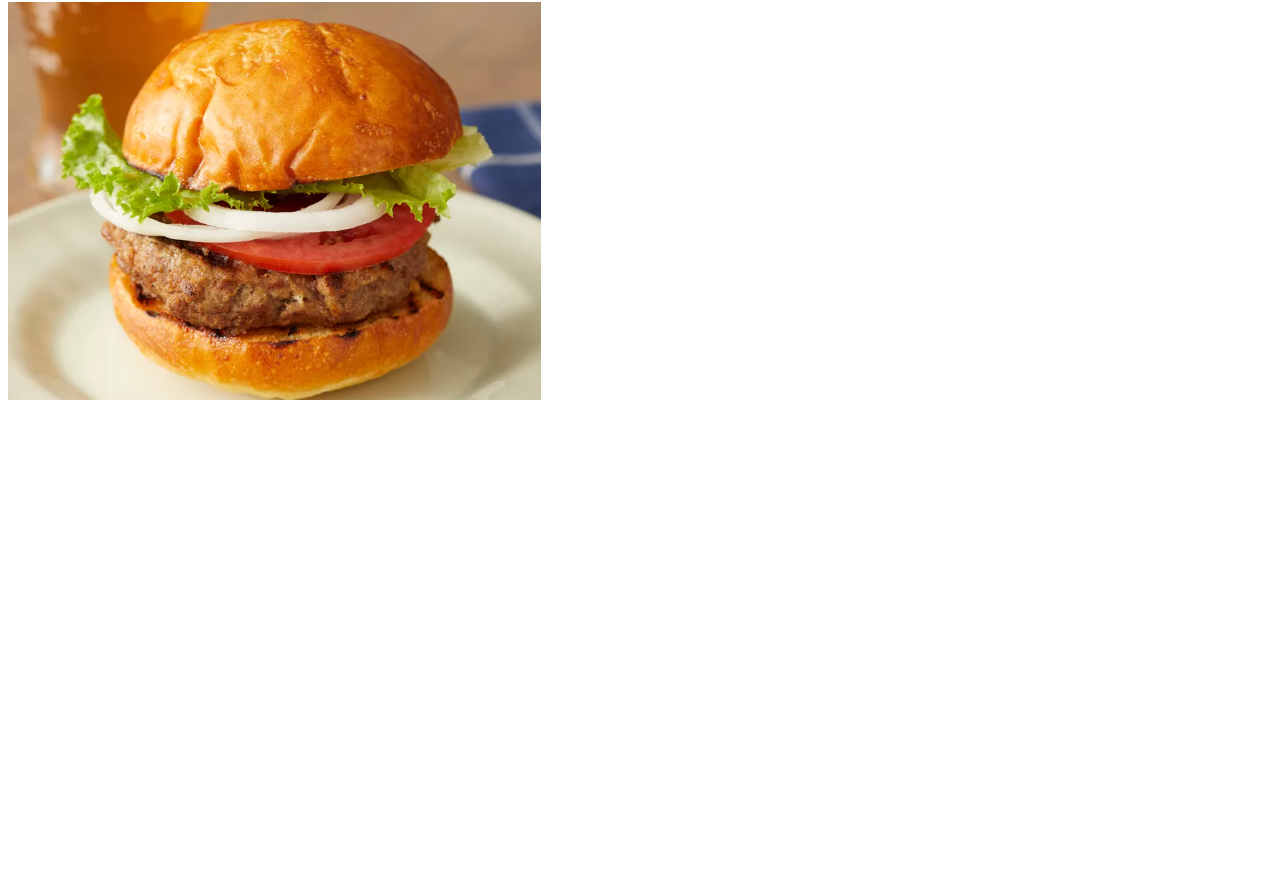
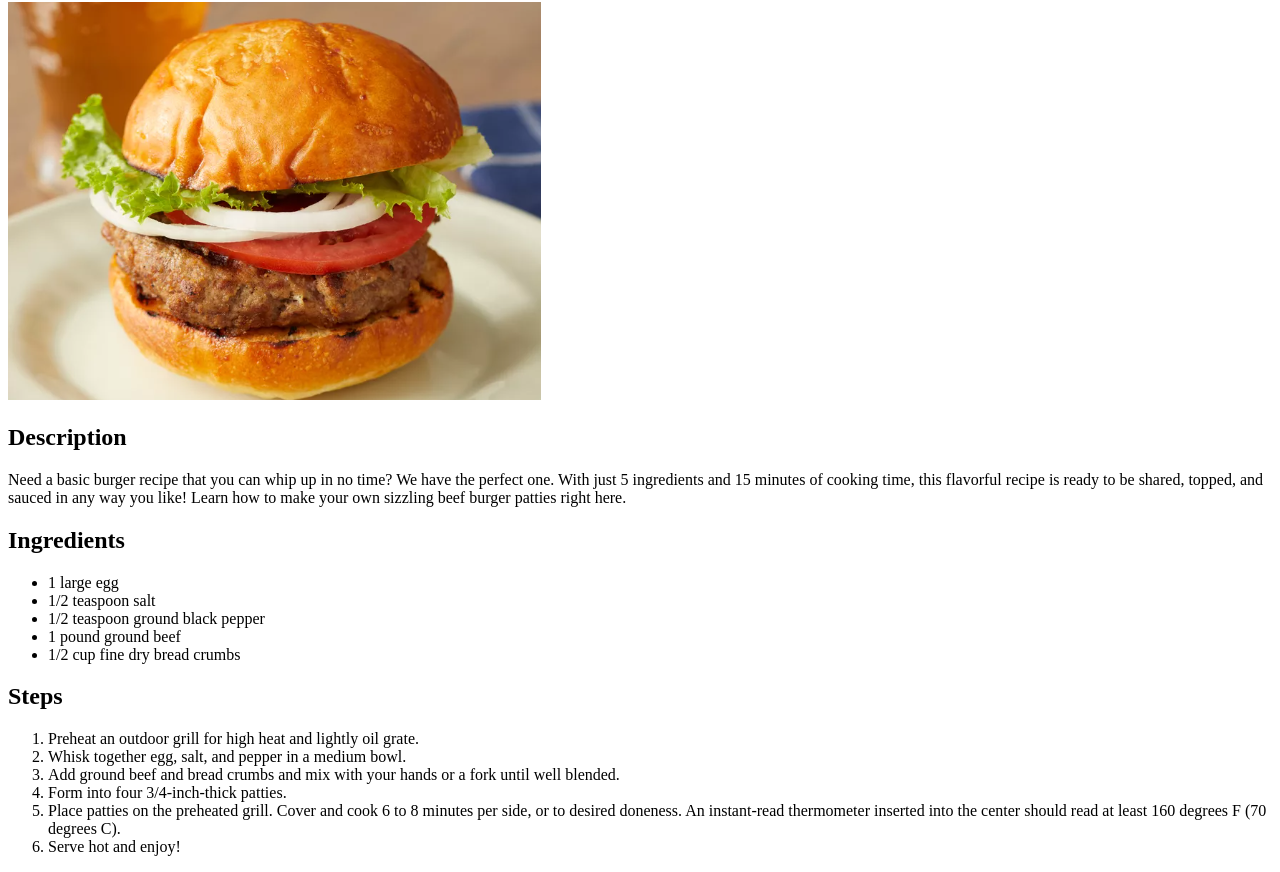
Before and after one commit to Ecoyle33/odin-recipes, a plain HTML site: page recipes/burger.html in a window 1280 px wide. Shown: the part 78-950 px from the top of the page. Before the commit the page ends 800 px from the top, so only its background shows below. Drawn offline with Linux system fonts and the light colour scheme.

Commit message:
Add description, ingredients and steps

```diff
--- a/recipes/burger.html
+++ b/recipes/burger.html
@@ -9,5 +9,36 @@
     <body>
         <h1>A Basic Burger</h1>
         <img src="../img/Burger.png">
+
+        <h2>Description</h2>
+        <p>Need a basic burger recipe that you can whip up in no time? We have
+            the perfect one. With just 5 ingredients and 15 minutes of cooking
+            time, this flavorful recipe is ready to be shared, topped, and
+            sauced in any way you like! Learn how to make your own sizzling beef
+            burger patties right here.
+        </p>
+
+        <h2>Ingredients</h2>
+        <ul>
+            <li>1 large egg</li>
+            <li>1/2 teaspoon salt</li>
+            <li>1/2 teaspoon ground black pepper</li>
+            <li>1 pound ground beef</li>
+            <li>1/2 cup fine dry bread crumbs</li>
+        </ul>
+
+        <h2>Steps</h2>
+        <ol>
+            <li>Preheat an outdoor grill for high heat and lightly oil grate.</li>
+            <li>Whisk together egg, salt, and pepper in a medium bowl.</li>
+            <li>Add ground beef and bread crumbs and mix with your hands or a
+                fork until well blended.</li>
+            <li>Form into four 3/4-inch-thick patties.</li>
+            <li>Place patties on the preheated grill. Cover and cook 6 to 8
+                minutes per side, or to desired doneness. An instant-read
+                thermometer inserted into the center should read at least 160
+                degrees F (70 degrees C).</li>
+            <li>Serve hot and enjoy!</li>
+        </ol>
     </body>
 </html>
```
